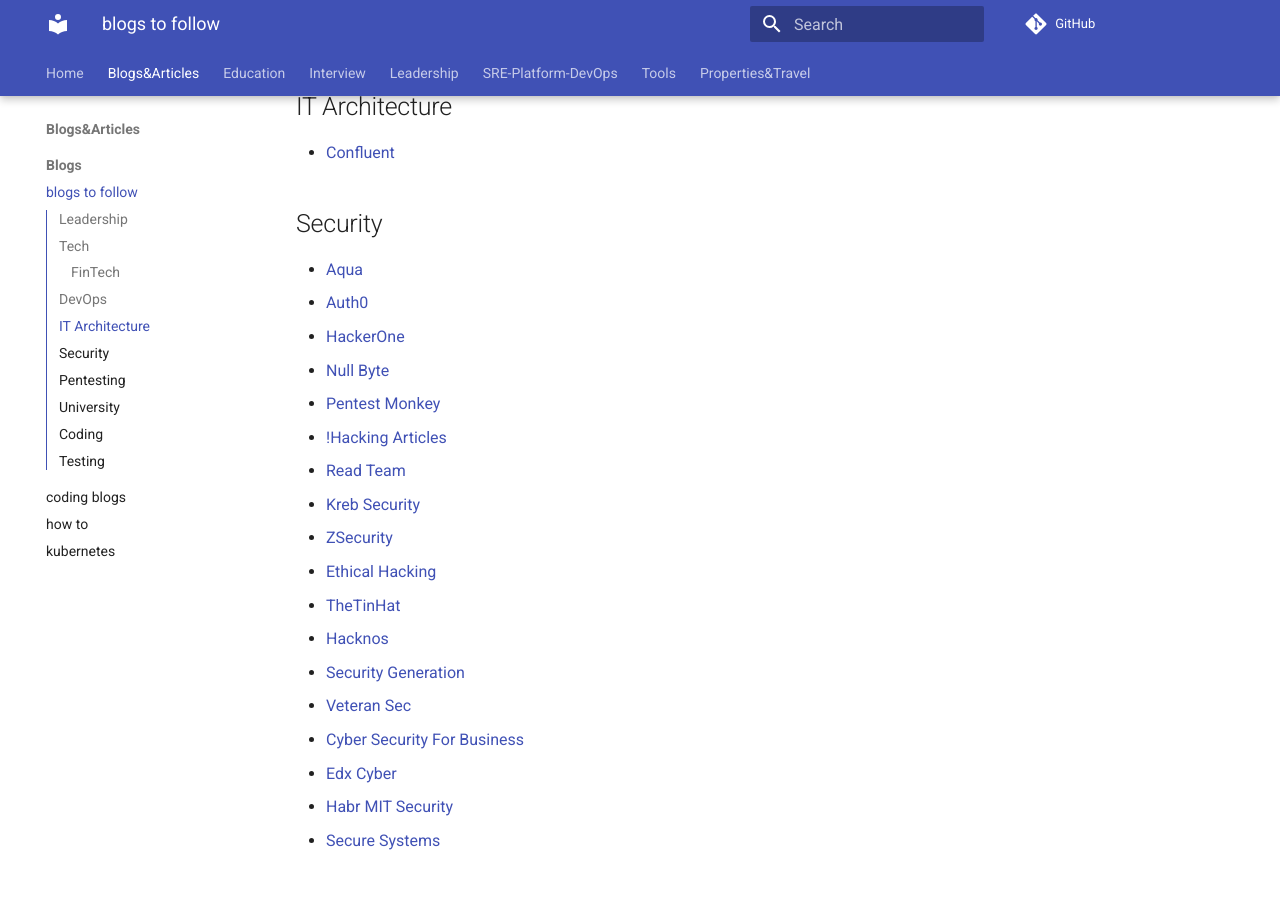
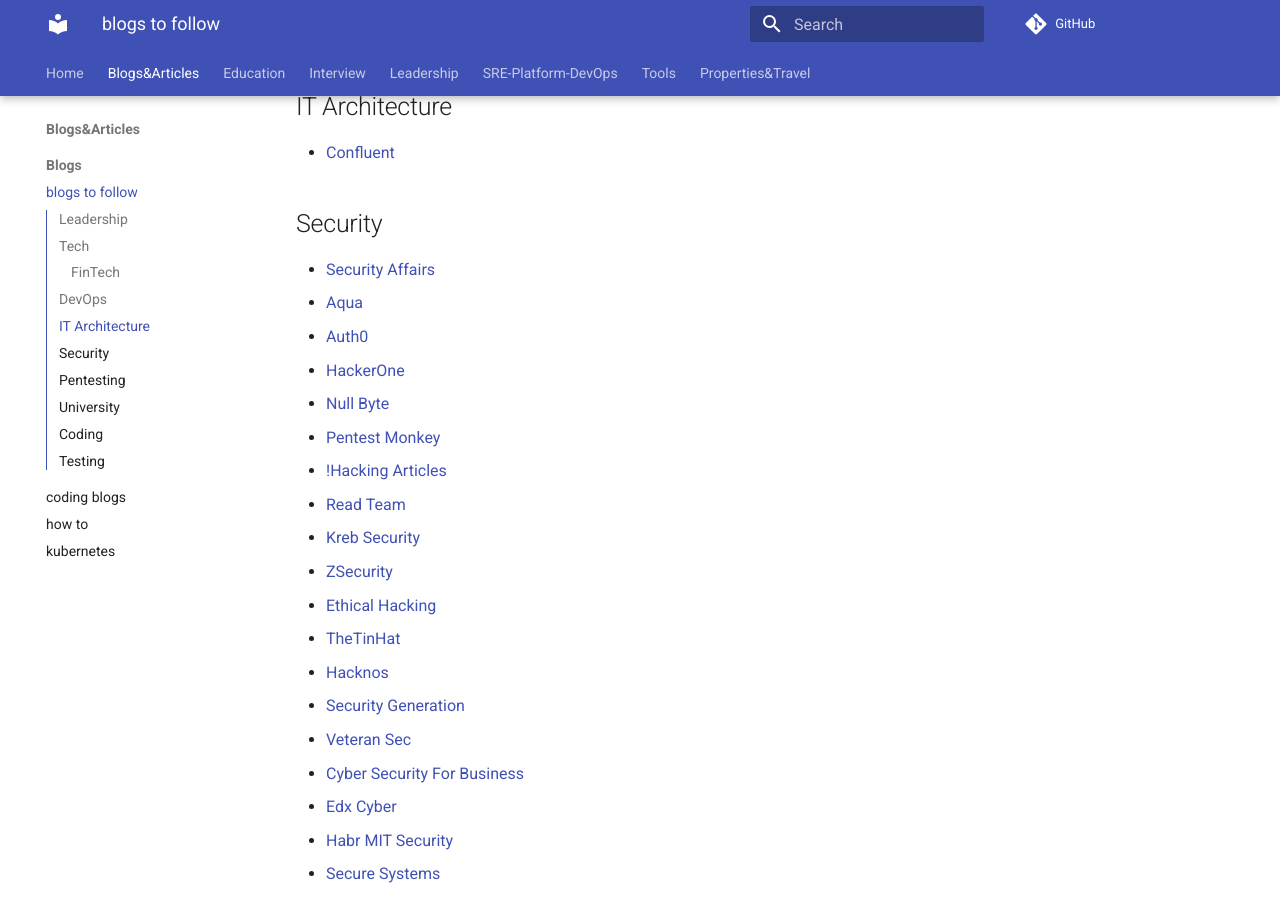
Before and after one commit to ivankatliarchuk/knowledge-base, an MkDocs documentation site: the page built from docs/blogs/blogs.web-to-follow.md, in a window 1280 px wide and 900 px high, scrolled down 1237 px. Built offline with MkDocs 1.6.1 and Material for MkDocs 9.7.7, drawn with Linux system fonts in a browser that asks for light colours; comment, search, counter and statistics services are not loaded.

Commit message:
security blog
Signed-off-by: ivan katliarchuk <ivan.katliarchuk@gmail.com>

```diff
--- a/docs/blogs/blogs.web-to-follow.md
+++ b/docs/blogs/blogs.web-to-follow.md
@@ -49,6 +49,7 @@
 
 ## Security
 
+- [Security Affairs](https://securityaffairs.com/category/security){:target="_blank"}
 - [Aqua](https://www.aquasec.com/){:target="_blank"}
 - [Auth0](https://auth0.com/blog/){:target="_blank"}
 - [HackerOne](https://hackerone.com){:target="_blank"}
```
